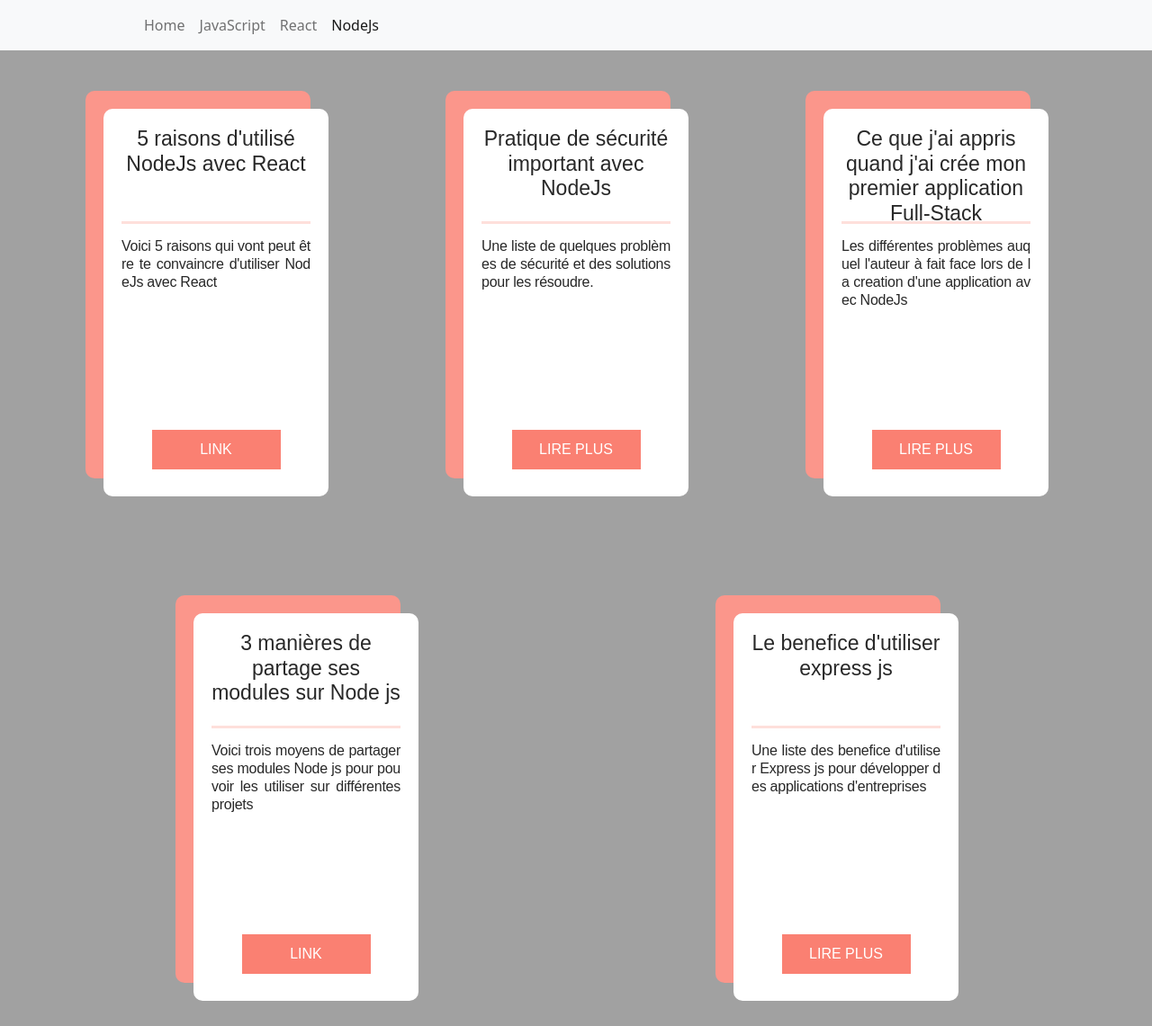
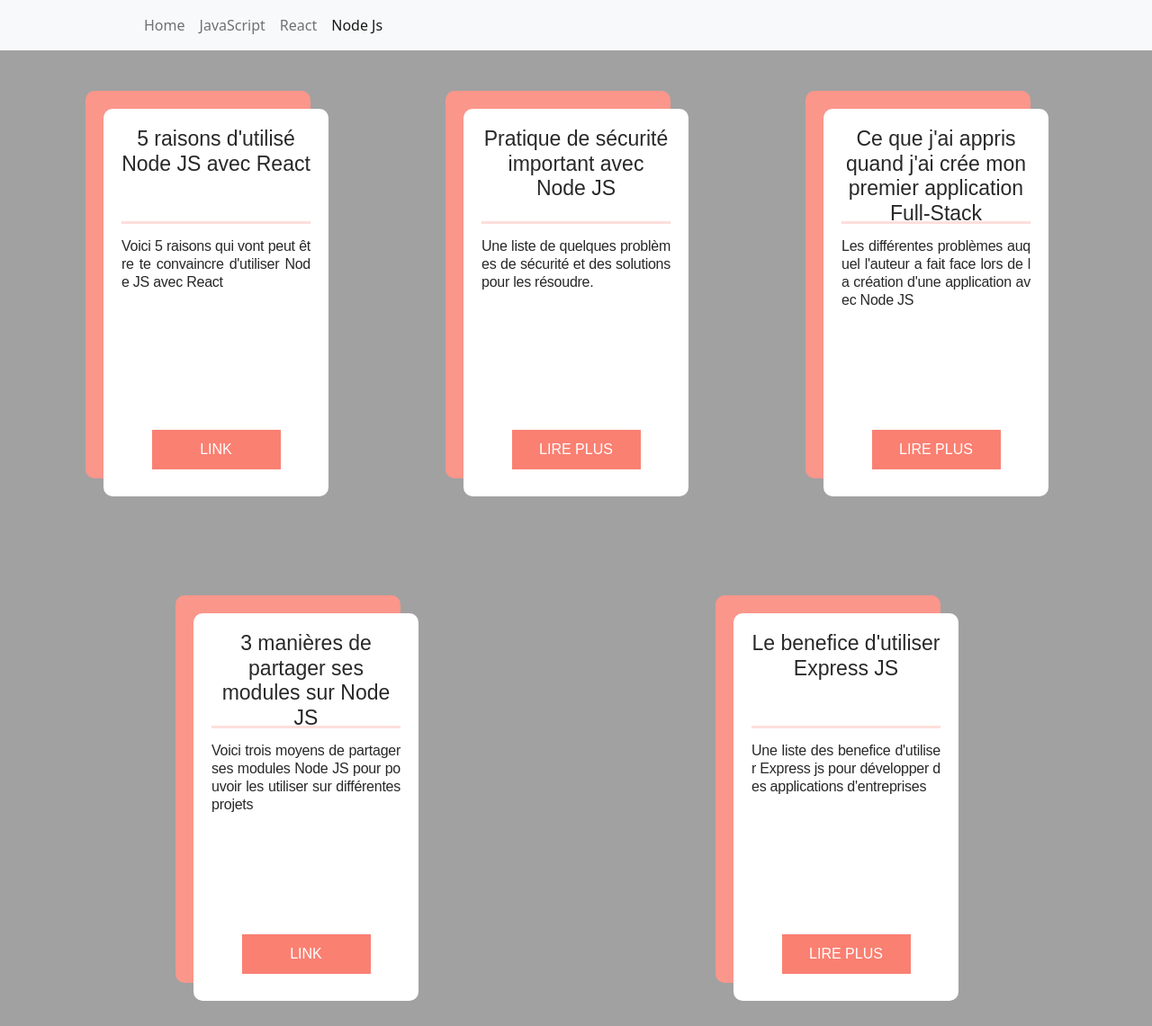
Before and after one commit to idembele70/Veille-Techno-CSI, a plain HTML site: page nodejs.html in a window 1280 px wide. Shown: the whole page at 90% size. Drawn offline with nearby package versions, Linux system fonts and the light colour scheme.

Commit message:
NODE js faute corrigé

```diff
--- a/nodejs.html
+++ b/nodejs.html
@@ -27,7 +27,7 @@
         <li class="nav-item active"><a href="index.html" class="nav-link">Home</a></li>
         <li class="nav-item"><a href="javascript.html" class="nav-link">JavaScript</a></li>
         <li class="nav-item"><a href="react.html" class="nav-link">React</a></li>
-        <li class="nav-item"><a href="nodejs.html" class="nav-link active">NodeJs</a></li>
+        <li class="nav-item"><a href="nodejs.html" class="nav-link active">Node Js</a></li>
       </ul>
     </div>
   </nav>
@@ -35,15 +35,15 @@
     <div class="conteneur-row">
       <div class="conteneur center">
         <div class="card-article">
-          <h2>5 raisons d'utilisé NodeJs avec React</h2>
+          <h2>5 raisons d'utilisé Node JS avec React</h2>
           <hr />
-          <p>Voici 5 raisons qui vont peut être te convaincre d'utiliser NodeJs avec React</p><br>
+          <p>Voici 5 raisons qui vont peut être te convaincre d'utiliser Node JS avec React</p><br>
           <a href="https://dev.to/mrdanishsaleem/5-reasons-to-use-node-js-along-with-react-js-3e4">Link</a>
         </div>
       </div>
       <div class="conteneur center">
         <div class="card-article">
-          <h2>Pratique de sécurité important avec NodeJs </h2>
+          <h2>Pratique de sécurité important avec Node JS </h2>
           <hr />
           <p> Une liste de quelques problèmes de sécurité et des solutions pour les résoudre. </p><br />
           <a href="https://solaceinfotech.com/blog/top-10-node-js-security-best-practices/">lire
@@ -54,9 +54,8 @@
         <div class="card-article">
           <h2>Ce que j'ai appris quand j'ai crée mon premier application Full-Stack</h2>
           <hr />
-          <p>Les différentes problèmes auquel l'auteur à fait face lors de la creation d'une application
-            avec NodeJs
-          </p><br />
+          <p>Les différentes problèmes auquel l'auteur a fait face lors de la création d'une application avec Node JS</p>
+          <br />
           <a href="https://dev.to/ryanm/what-i-learned-deploying-and-hosting-my-first-full-stack-web-app-22a1">lire
             plus</a>
         </div>
@@ -65,9 +64,9 @@
     <div class="conteneur-row">
       <div class="conteneur center">
         <div class="card-article">
-          <h2>3 manières de partage ses modules sur Node js</h2>
+          <h2>3 manières de partager ses modules sur Node JS</h2>
           <hr />
-          <p>Voici trois moyens de partager ses modules Node js pour pouvoir les utiliser sur différentes projets</p>
+          <p>Voici trois moyens de partager ses modules Node JS pour pouvoir les utiliser sur différentes projets</p>
           <br>
           <a
             href="https://dev.to/reverentgeek/three-ways-to-share-node-js-modules-across-multiple-projects-4cdd">Link</a>
@@ -75,7 +74,7 @@
       </div>
       <div class="conteneur center">
         <div class="card-article">
-          <h2>Le benefice d'utiliser express js</h2>
+          <h2>Le benefice d'utiliser Express JS</h2>
           <hr />
           <p>Une liste des benefice d'utiliser Express js pour développer des applications d'entreprises </p><br />
           <a href="https://dev.to/rlogical/benefits-of-using-express-js-for-developing-enterprise-applications-3b7g">lire
```
Also changed, not shown: index.html (+1 -1 lines), javascript.html (+1 -1 lines), react.html (+1 -1 lines).
